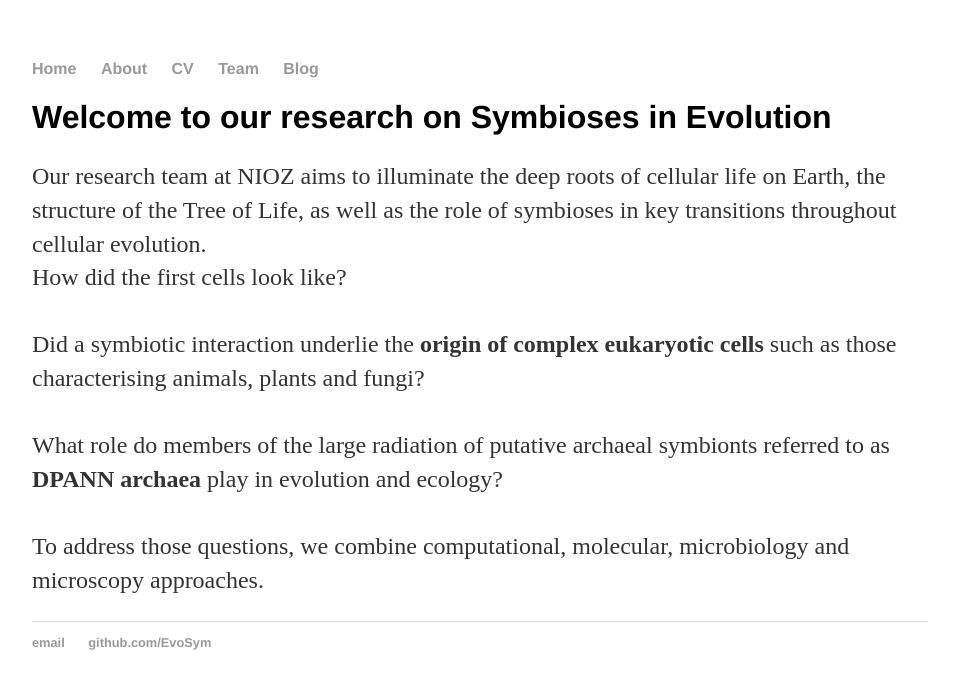
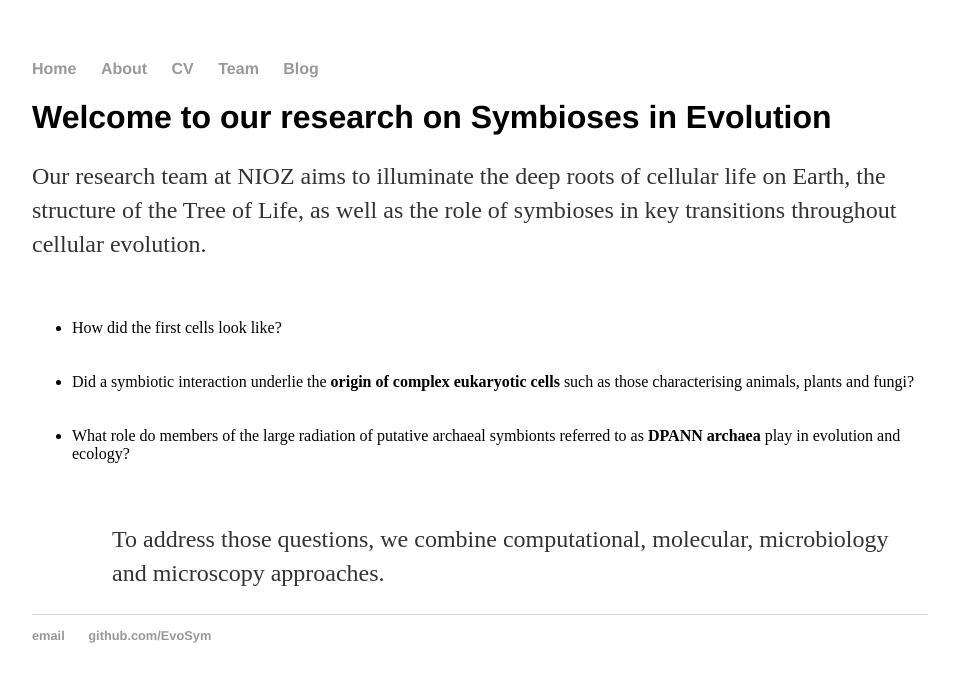
Before and after one commit to EvoSym/EvoSym.github.io, a Jekyll site: the page built from about/index.html, in a window 1280 px wide. Shown: the top 689 px of the page, without its empty margins (160-1119 px from the left). Built offline with Jekyll 4.4.1, drawn with Linux system fonts in a browser that asks for light colours.

Commit message:
Update index.html

```diff
--- a/about/index.html
+++ b/about/index.html
@@ -5,9 +5,13 @@
 
 <div class="blurb">
 	<h1>Welcome to our research on Symbioses in Evolution</h1>
-	<p>Our research team at NIOZ aims to illuminate the deep roots of cellular life on Earth, the structure of the Tree of Life, as well as the role of symbioses in key transitions throughout cellular evolution. <br>
-  How did the first cells look like? <br><br>
-  Did a symbiotic interaction underlie the <b>origin of complex eukaryotic cells</b> such as those characterising animals, plants and fungi? <br><br>
-  What role do members of the large radiation of putative archaeal symbionts referred to as <b>DPANN archaea</b> play in evolution and ecology? <br><br>
-  To address those questions, we combine computational, molecular, microbiology and microscopy approaches.<p>
+	<p>Our research team at NIOZ aims to illuminate the deep roots of cellular life on Earth, the structure of the Tree of Life, as well as the role of symbioses in key transitions throughout cellular evolution. </p><br>
+
+	<ul>
+	  <li>How did the first cells look like? </li><br><br>
+	  <li>Did a symbiotic interaction underlie the <b>origin of complex eukaryotic cells</b> such as those characterising animals, plants and fungi? </li><br><br>
+	  <li>What role do members of the large radiation of putative archaeal symbionts referred to as <b>DPANN archaea</b> play in evolution and ecology? </li><br><br>
+	<ul>
+
+  	<p>To address those questions, we combine computational, molecular, microbiology and microscopy approaches.</p>
 </div><!-- /.blurb -->
```
